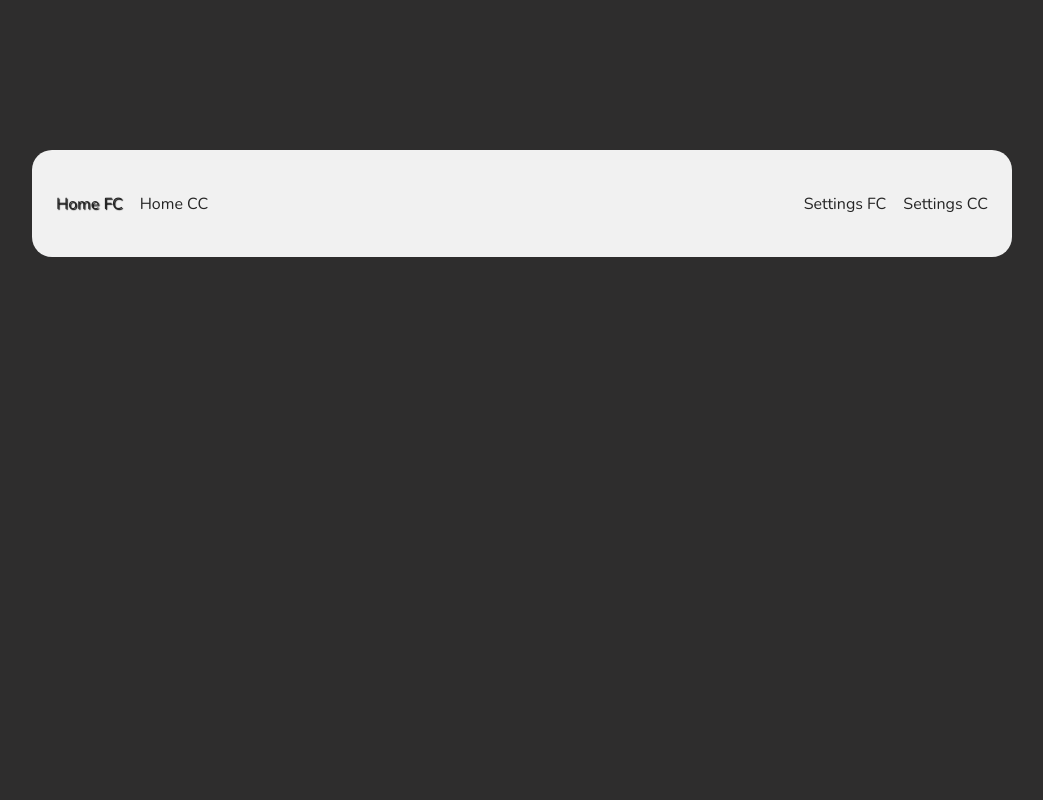
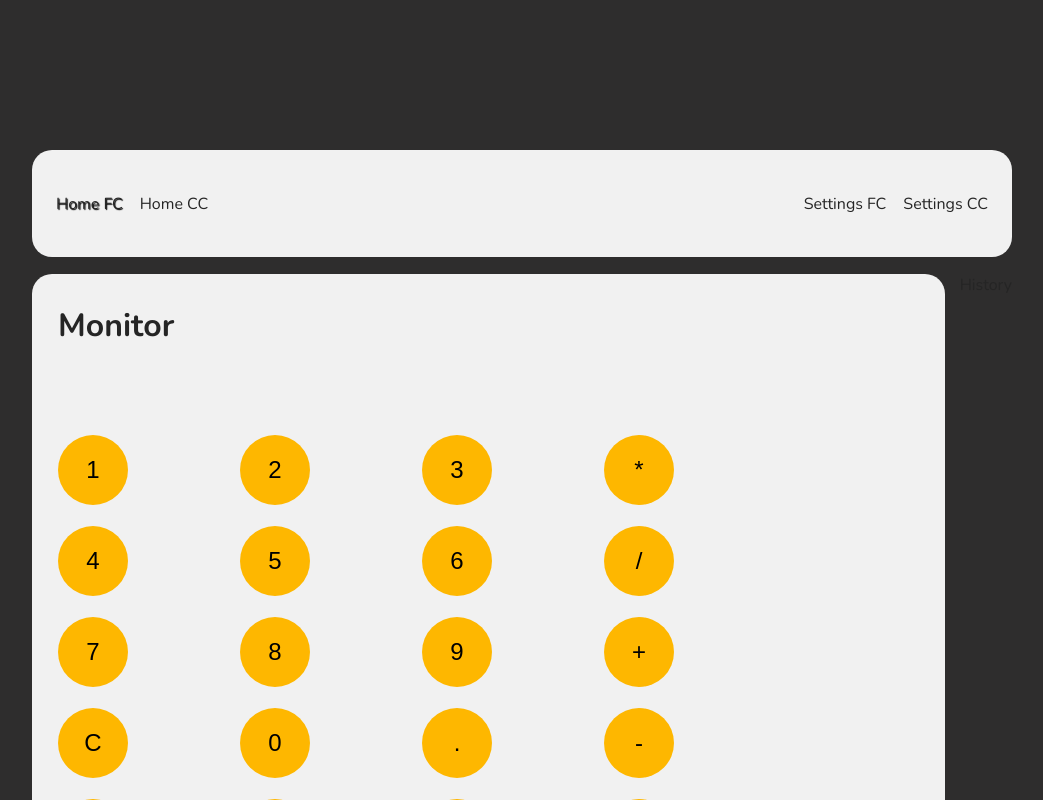
Before and after one commit to Defou1ts/calculation, a React (Create React App) app: page /fc in a window 1280 px wide. Shown: the top 800 px of the page, without its empty margins (118-1161 px from the left). Built offline with nearby package versions, Linux system fonts and the light colour scheme.

Commit message:
created root calculator component

```diff
--- /dev/null
+++ b/src/components/Calculator/Calculator.tsx
@@ -0,0 +1,12 @@
+import React from 'react';
+import { Keyboard } from '@components';
+import { CalculatorWrapper } from './styled';
+
+export const Calculator = (): JSX.Element => {
+	return (
+		<CalculatorWrapper>
+			<h1>Monitor</h1>
+			<Keyboard />
+		</CalculatorWrapper>
+	);
+};
--- /dev/null
+++ b/src/components/Calculator/CalculatorС.tsx
@@ -0,0 +1,14 @@
+import React from 'react';
+import { KeyboardC } from '@components';
+import { CalculatorWrapper } from './styled';
+
+export class CalculatorC extends React.Component {
+	render(): JSX.Element {
+		return (
+			<CalculatorWrapper>
+				<h1>Monitor</h1>
+				<KeyboardC />
+			</CalculatorWrapper>
+		);
+	}
+}
--- /dev/null
+++ b/src/components/Calculator/styled.ts
@@ -0,0 +1,13 @@
+import styled from 'styled-components';
+
+export const CalculatorWrapper = styled.div`
+	display: grid;
+	grid-template-columns: 1fr;
+	grid-template-rows: 102px 450px;
+	gap: 29px;
+
+	padding: 30px 26px;
+
+	border-radius: 20px;
+	background: var(--content);
+`;
--- a/src/components/index.ts
+++ b/src/components/index.ts
@@ -1,7 +1,7 @@
 // Functions
 export * from './Key/Key';
 export * from './Keyboard/Keyboard';
-export * from '../pages/Home/Home';
+export * from './Calculator/Calculator';
 
 export * from './layout/Layout';
 
@@ -9,4 +9,4 @@ export * from './layout/Layout';
 export * from './ErrorBoundary/ErrorBoundary';
 export * from './Key/KeyC';
 export * from './Keyboard/KeyboardC';
-export * from '../pages/Home/HomeC';
+export * from './Calculator/CalculatorС';
--- a/src/pages/Home/Home.tsx
+++ b/src/pages/Home/Home.tsx
@@ -1,6 +1,12 @@
+import { Calculator } from '@components';
 import React from 'react';
 import { Main } from './styled';
 
 export const Home = (): JSX.Element => {
-	return <Main></Main>;
+	return (
+		<Main>
+			<Calculator />
+			History
+		</Main>
+	);
 };
--- a/src/pages/Home/HomeC.tsx
+++ b/src/pages/Home/HomeC.tsx
@@ -1,8 +1,14 @@
+import { CalculatorC } from '@components';
 import React from 'react';
 import { Main } from './styled';
 
 export class HomeС extends React.Component {
 	render(): JSX.Element {
-		return <Main></Main>;
+		return (
+			<Main>
+				<CalculatorC />
+				History
+			</Main>
+		);
 	}
 }
```
